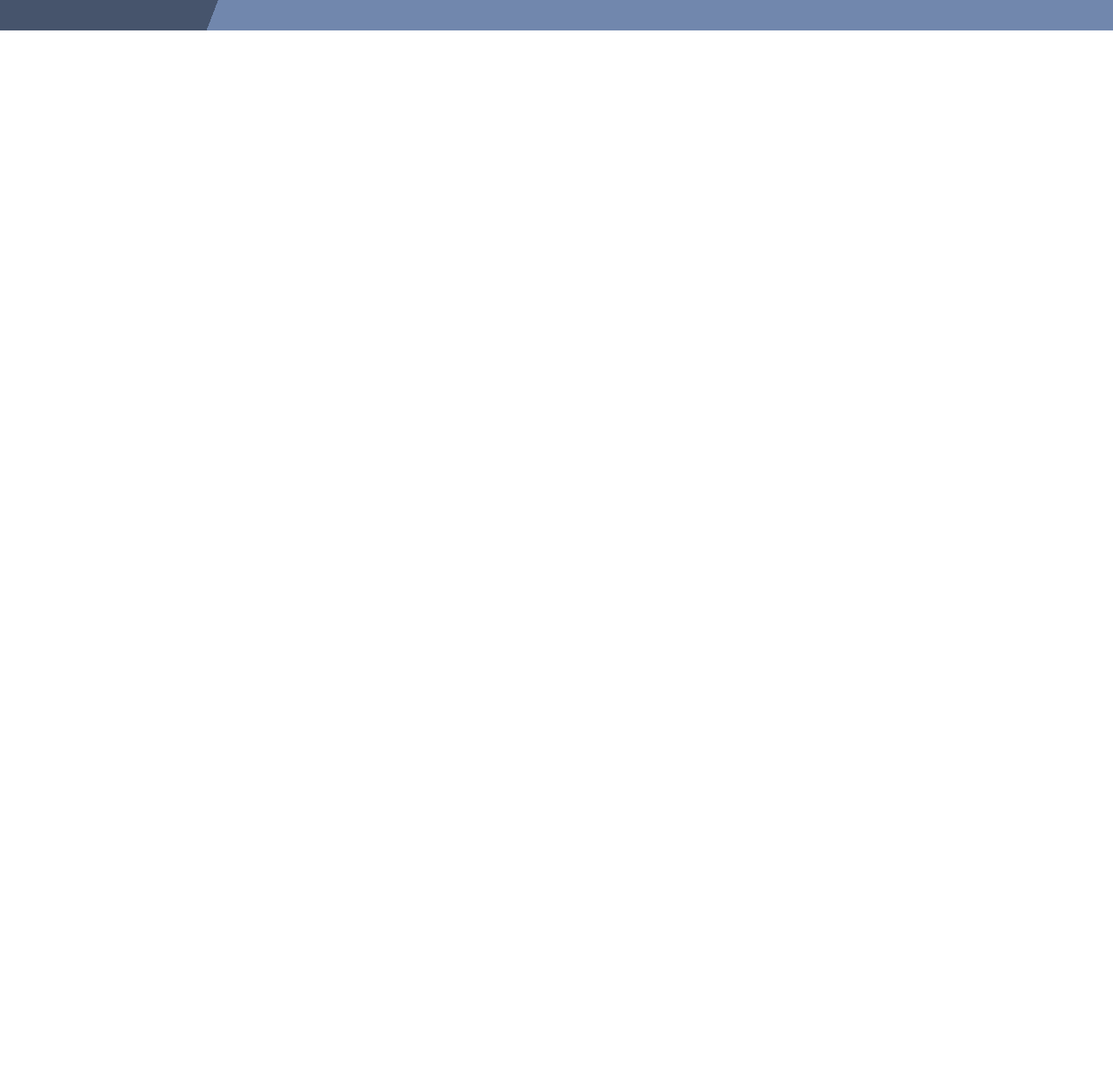
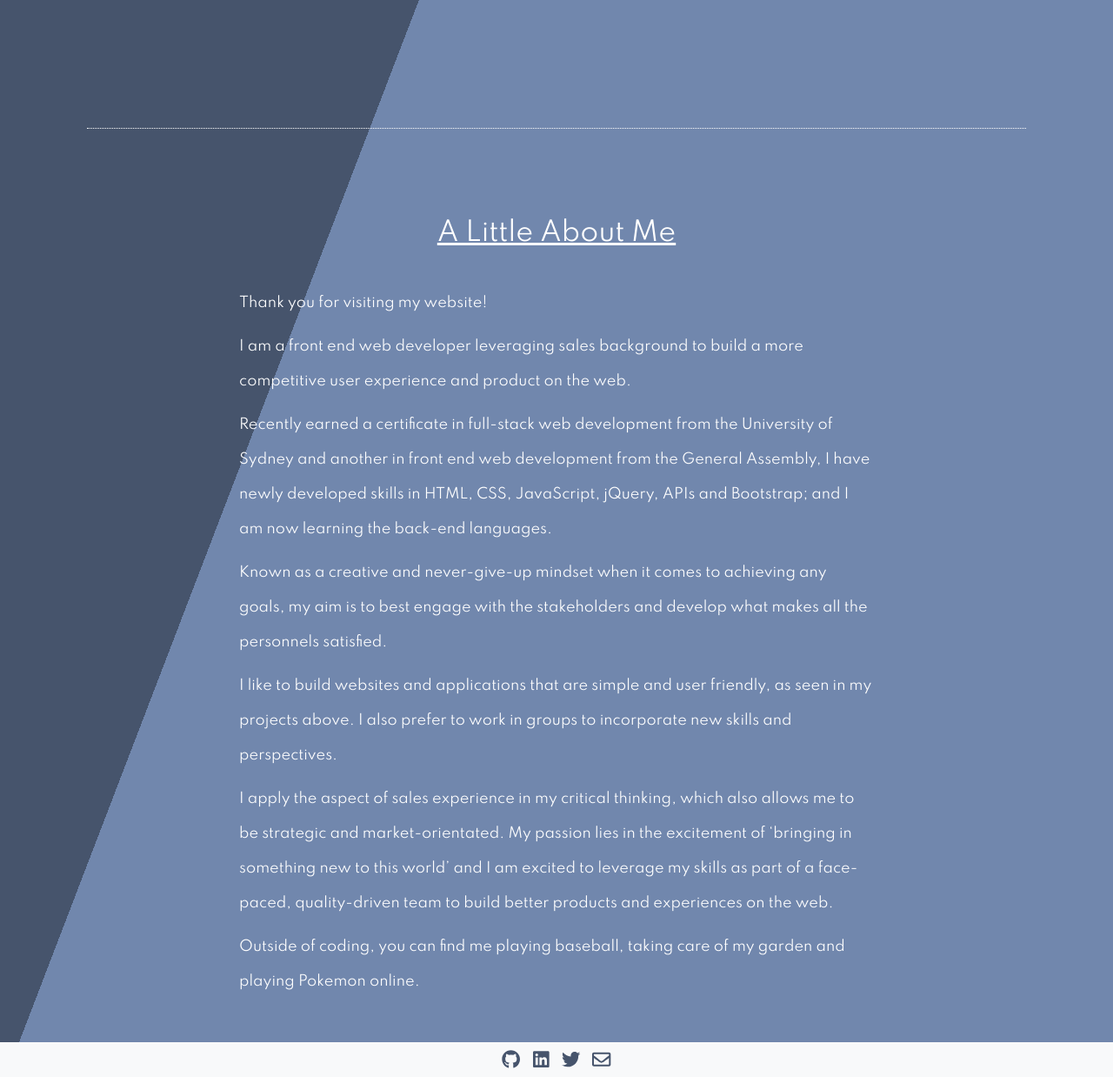
Before and after one commit to noriyuki-ishii-820/noriyuki-ishii-820.github.io, a plain HTML site: page index.html in a window 1280 px wide. Shown: the part 2062-3300 px from the top of the page at 87% size. Before the commit the page ends 2097 px from the top, so only its background shows below. Drawn offline with nearby package versions, Linux system fonts and the light colour scheme.

Commit message:
bio added

```diff
--- a/css/main.css
+++ b/css/main.css
@@ -78,6 +78,7 @@ a {
   border-top: 1px white dotted;
   margin-top: 100px;
   padding-top: 100px;
+  text-align: center;
 }
 
 .portfolioDiv {
@@ -110,16 +111,39 @@ a {
 .p-icon {
   font-size: 30px;
   color: WHITE;
+  margin: 3px;
+}
+
+.bio {
+  color: white;
+  line-height: 40px;
+  margin: auto;
+  margin-bottom: 40px;
+}
+
+.bio p {
+  margin-bottom: 10px;
+}
+
+footer {
+  text-align: center;
+  color: black !important;
+  height: 40px;
+  background-color: #f8f9fa;
+  display: flex;
+  align-items: center;
+  justify-content: center;
+}
+
+.footerIcon {
+  color: #46546c !important;
+  margin: 5px;
 }
 
 @media only screen and (max-width: 989px) {
   .portfolioDiv {
     padding-bottom: 30px;
     border-bottom: 1px white dotted;
-  }
-
-  #portfolioHeading {
-    text-align: center;
   }
 }
 
--- a/index.html
+++ b/index.html
@@ -81,7 +81,7 @@
             I am English/Japanese bilingual.You can download my resume from
             <a
               id="resume"
-              href="https://drive.google.com/file/d/1s09-qrKNz7qnGDQw8jMP82oOTbyBb6lQ/view?usp=sharing"
+              href="https://drive.google.com/file/d/1E0CWF8PJKx34UHow75ZeVGOm6Nh0vb3T/view?usp=sharing"
               >here.</a
             >
           </h5>
@@ -199,7 +199,56 @@
           </p>
         </div>
       </div>
+
+      <div class="col-12">
+        <h4 id="portfolioHeading">A Little About Me</h4>
+      </div>
+      <div class="row">
+      <div class="col-8 bio">
+        <p>Thank you for visiting my website!</p>
+        <p>
+          I am a front end web developer leveraging sales background to build a more
+          competitive user experience and product on the web.</p>
+          <p>Recently earned a
+          certificate in full-stack web development from the University of
+          Sydney and another in front end web development from the General
+          Assembly, I have newly developed skills in HTML, CSS, JavaScript,
+          jQuery, APIs and Bootstrap; and I am now learning the back-end languages. </p>
+          <p> Known as a creative and
+          never-give-up mindset when it comes to achieving any goals, my aim is
+          to best engage with the stakeholders and develop what makes all the
+          personnels satisfied.</p>
+          <p>I like to build websites and applications that are simple and user friendly, as seen in my projects above. I also prefer to work in groups to incorporate new skills and perspectives.</p>
+        <p> I apply the aspect of sales experience in my
+          critical thinking, which also allows me to be strategic and
+          market-orientated. My passion lies in the excitement of ‘bringing in
+          something new to this world’ and I am excited to leverage my skills as
+          part of a face-paced, quality-driven team to build better products and
+          experiences on the web.</p>
+          <p>Outside of coding, you can find me playing baseball, taking care of my garden and playing Pokemon online.</p>
+        </p>
+      </div>
     </div>
+    </div>
+
+    <footer class="footer">
+      <p>
+        <a href="https://github.com/noriyuki-ishii-820"
+          ><i class="fab fa-github fa-lg footerIcon"></i>
+        </a>
+        <a href="https://www.linkedin.com/in/ishiinoriyuki/"
+          ><i class="fab fa-linkedin fa-lg footerIcon"></i
+        ></a>
+
+        <a href="https://twitter.com/nishiiSydDev"
+          ><i class="fab fa-twitter fa-lg footerIcon"></i
+        ></a>
+
+        <a href="mailto:nishii.dev.syd@gmail.com"
+          ><i class="far fa-envelope fa-lg footerIcon"></i>
+        </a>
+      </p>
+    </footer>
 
     <script
       src="https://code.jquery.com/jquery-3.5.1.slim.min.js"
```
